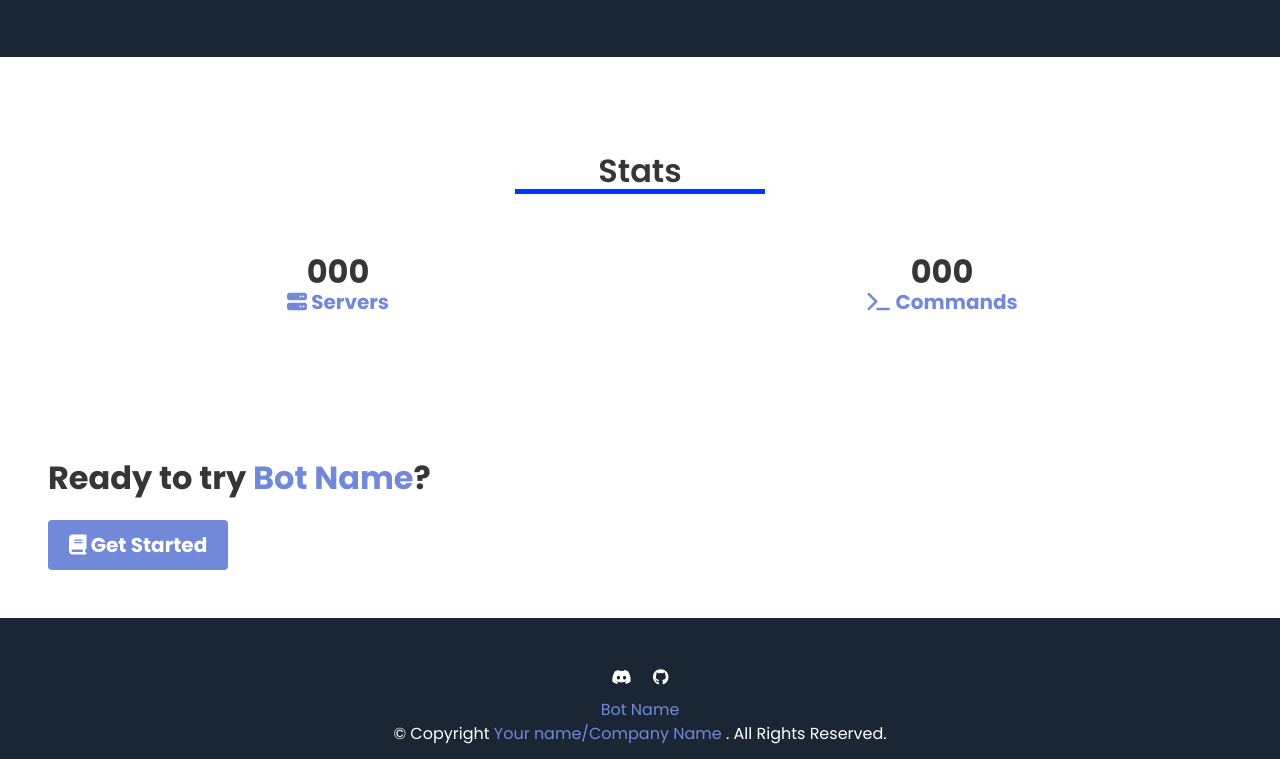
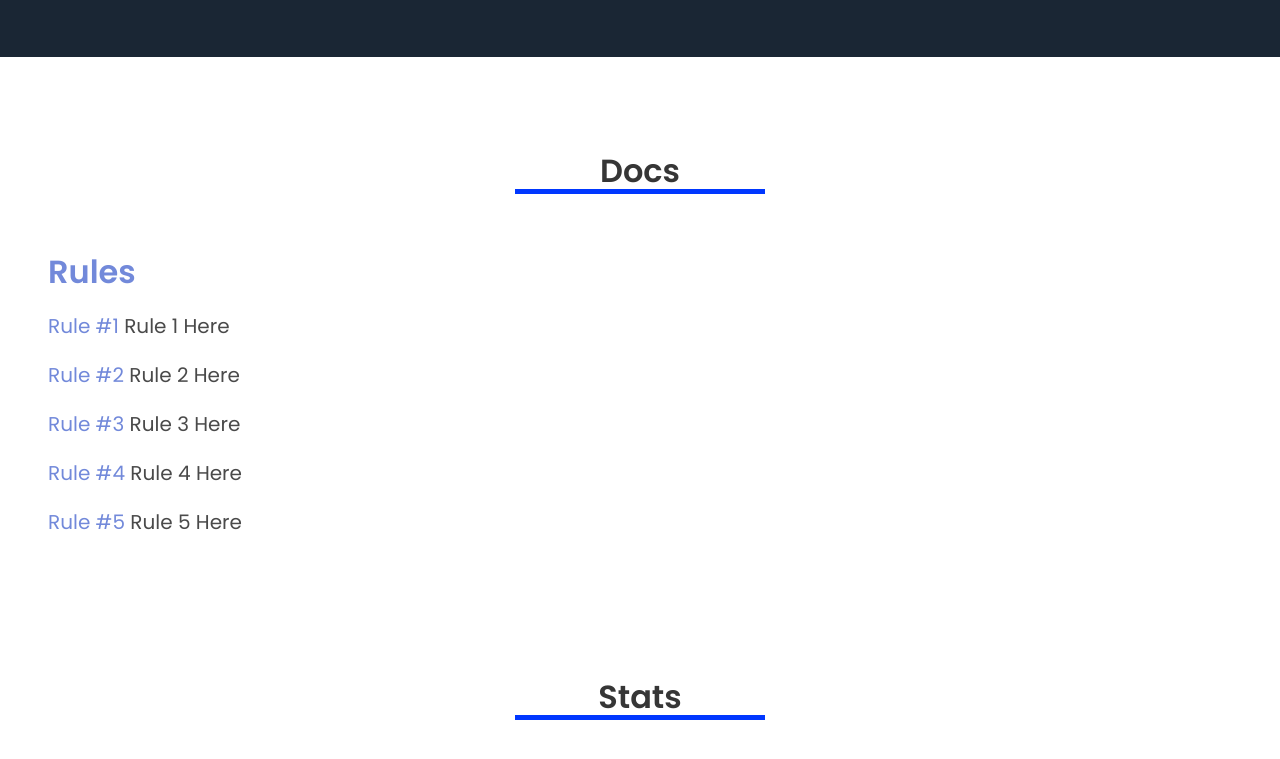
Before and after one commit to Discord053/Discord-Bot-Landing-Page, a plain HTML site: page Docs.html in a window 1280 px wide. Shown: the part 693-1452 px from the top of the page. Drawn offline with nearby package versions, Linux system fonts and the light colour scheme.

Commit message:
Update Docs.html

```diff
--- a/Docs.html
+++ b/Docs.html
@@ -104,6 +104,27 @@
         </div>
     </section>
 
+    <section id="Docs" class="section mt-6">
+        <div class="has-text-centered">
+            <h1 class="title lined">Docs</h1>
+            <div class="line line-center blurple"></div>
+        </div>
+
+        <div class="single-feature">
+
+            <div class="columns mt-6">
+                <div class="column mr-6">
+                    <h4 class="title"><span class="blurple">Rules</span></h4>
+                    <p class="subtitle mt-3"><span class="blurple">Rule #1</span> Rule 1 Here </p>
+                    <p class="subtitle mt-3"><span class="blurple">Rule #2</span> Rule 2 Here </p>
+                    <p class="subtitle mt-3"><span class="blurple">Rule #3</span> Rule 3 Here </p>
+                    <p class="subtitle mt-3"><span class="blurple">Rule #4</span> Rule 4 Here </p>
+                    <p class="subtitle mt-3"><span class="blurple">Rule #5</span> Rule 5 Here </p>
+                </div>
+            </div>
+        </div>
+    </section>
+
     <section id="stats" class="section mt-6">
         <div class="has-text-centered">
             <h1 class="title lined">Stats</h1>
```
